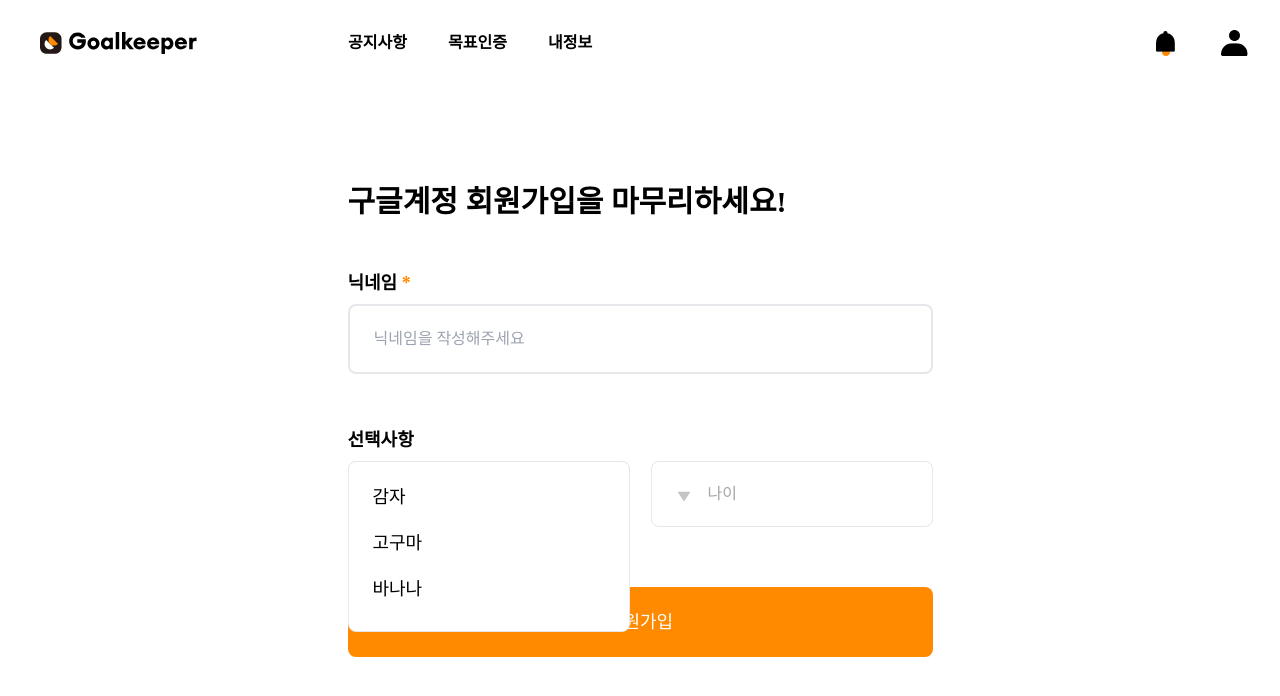
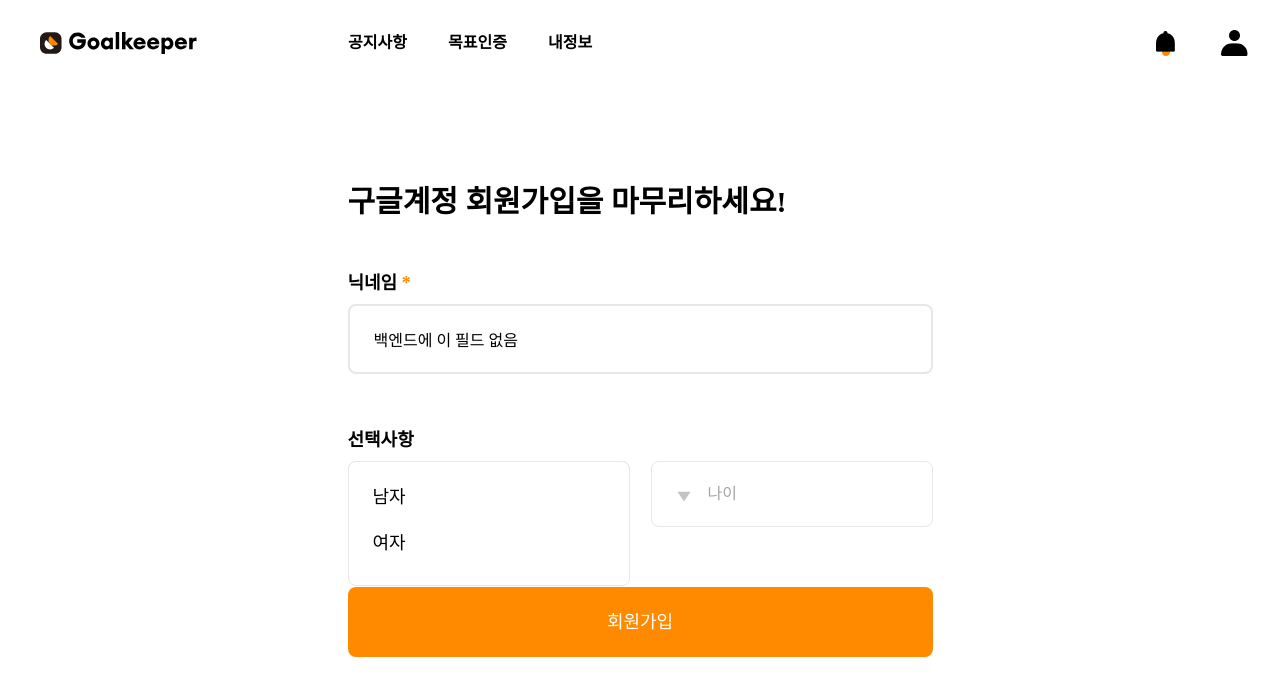
Before and after one commit to GoalKeeperV2-0/GoalKeeperV2-frontend, a React (Create React App) app: page /oauth2/register in a window 1280 px wide. Both pictures are taken after a click on the button "성별". Shown: the top 696 px of the page. Built offline with nearby package versions, Linux system fonts and the light colour scheme; no server answers; a web font is replaced by a local one.

Commit message:
feat : 구글로그인 register api 연동

```diff
--- a/src/app.components/Select/index.tsx
+++ b/src/app.components/Select/index.tsx
@@ -4,15 +4,16 @@ import { ReactComponent as CaretIcon } from 'app.modules/assets/icons/caret.svg'
 
 // export type DefaultValue = string | number | readonly string[] | undefined;
 
-interface Props {
-	options: string[];
-	value: string | null;
+interface Props<T> {
+	options: Map<string, string>;
+	name: string;
+	value: T | null;
 	placeholder: string;
 	// defaultValue: DefaultValue;
-	onChange: (curVar: string) => void;
+	onSelect: (e: React.BaseSyntheticEvent) => void;
 }
 
-export default function Select({ options, value, onChange, placeholder }: Props) {
+export default function Select<T>({ options, name, value, onSelect, placeholder }: Props<T>) {
 	const [isOpen, setIsOpen] = useState<boolean>(false);
 	const optionRef = useRef<HTMLButtonElement>(null);
 
@@ -34,6 +35,11 @@ export default function Select({ options, value, onChange, placeholder }: Props)
 		e.stopPropagation();
 	};
 
+	const optionSelectHandler = (e: React.BaseSyntheticEvent) => {
+		onSelect(e);
+		setIsOpen(false);
+	};
+
 	return (
 		<div className=" w-full relative ">
 			<button
@@ -42,9 +48,13 @@ export default function Select({ options, value, onChange, placeholder }: Props)
 				ref={optionRef}
 				onClick={openOptionList}
 			>
-				<CaretIcon className="w-[1.0rem] pc:w-[1.6rem] arrow-icon-wrap" />
+				<>
+					<CaretIcon className="w-[1.0rem] pc:w-[1.6rem] arrow-icon-wrap" />
 
-				<span className="leading-[100%] text-primaryBlack-300">{placeholder}</span>
+					<span className={`leading-[100%] ${value ? 'text-black' : 'text-primaryBlack-300'} `}>
+						<>{options.get(value as string) || placeholder}</>
+					</span>
+				</>
 			</button>
 			{isOpen && (
 				// eslint-disable-next-line jsx-a11y/click-events-have-key-events
@@ -54,14 +64,19 @@ export default function Select({ options, value, onChange, placeholder }: Props)
 				>
 					<button type="button" className=" w-full max-h-[16.2rem] overflow-y-auto scrollbar ">
 						<ul className="text-body3-mo pc:text-body3-pc space-y-[1.2rem] pc:space-y-[2.4rem]">
-							{options.map((option, index) => (
-								// eslint-disable-next-line jsx-a11y/click-events-have-key-events, jsx-a11y/no-noninteractive-element-interactions
+							{Array.from(options.keys()).map((optionKey, index) => (
 								<li
 									key={index}
-									onClick={() => setIsOpen(false)}
-									className=" overflow-hidden text-left whitespace-nowrap text-ellipsis hover:text-primaryOrange-200"
+									className=" overflow-hidden  whitespace-nowrap text-ellipsis hover:text-primaryOrange-200"
 								>
-									{option}
+									<button
+										value={optionKey}
+										name={name}
+										onClick={optionSelectHandler}
+										className="w-full h-full text-left"
+									>
+										{options.get(optionKey)}
+									</button>
 								</li>
 							))}
 						</ul>
--- a/src/app.features/Auth/components/SubmitButton.tsx
+++ b/src/app.features/Auth/components/SubmitButton.tsx
@@ -5,13 +5,11 @@ interface Props {
 	disabled?: boolean;
 	children: React.ReactNode;
 	isLoading: boolean;
-	onClick: () => void;
 }
-function SubmitButton({ disabled, children, isLoading, onClick }: Props) {
+function SubmitButton({ disabled, children, isLoading }: Props) {
 	return (
 		<Button
 			type="submit"
-			onClick={onClick}
 			variant="solid"
 			size="lg"
 			bgColor={`${disabled ? 'bg-buttonGray-300' : 'bg-primaryOrange-200'}`}
--- a/src/app.features/Auth/components/signUp/OptionalInputArea.tsx
+++ b/src/app.features/Auth/components/signUp/OptionalInputArea.tsx
@@ -2,13 +2,37 @@ import Label from 'app.components/Input/Label';
 import Select from 'app.components/Select';
 import React from 'react';
 
-function OptionalInputArea() {
+export type SexType = 'MAN' | 'WAMAN' | null;
+export type AgeType = 10 | 20 | 30 | 40 | 50 | 60 | 70 | 80 | null;
+
+interface Props {
+	sex: SexType;
+	age: AgeType; // TODO: 배열로 정의할 순 없을까?
+	onSelect: (e: React.BaseSyntheticEvent) => void;
+}
+
+function OptionalInputArea({ sex, age, onSelect }: Props) {
+	const SEX_MAP = new Map<string, string>([
+		['MAN', '남자'],
+		['WAMAN', '여자'],
+	]);
+	const AGE_MAP = new Map<string, string>([
+		['10', '10대'],
+		['20', '20대'],
+		['30', '30대'],
+		['40', '40대'],
+		['50', '50대'],
+		['60', '60대'],
+		['70', '70대'],
+		['80', '80대'],
+	]);
+
 	return (
 		<div className="space-y-[0.8rem] w-full">
 			<Label htmlFor="options" content="선택사항" />
 			<div className="flex justify-between items-center space-x-[0.8rem] pc:space-x-[2.1rem]">
-				<Select options={['감자', '고구마', '바나나']} value={null} onChange={() => null} placeholder="성별" />
-				<Select options={['감자', '고구마', '바나나']} value={null} onChange={() => null} placeholder="나이" />
+				<Select options={SEX_MAP} name="sex" value={sex} onSelect={onSelect} placeholder="성별" />
+				<Select options={AGE_MAP} name="age" value={age} onSelect={onSelect} placeholder="나이" />
 			</div>
 		</div>
 	);
--- a/src/app.features/Auth/views/LoginView.tsx
+++ b/src/app.features/Auth/views/LoginView.tsx
@@ -49,7 +49,7 @@ function LoginView({ error, onSubmit }: Props) {
 						<span className="text-primaryOrange-200">회원가입</span>
 					</Link>
 				</div>
-				<SubmitButton onClick={() => null} isLoading={false} disabled={false}>
+				<SubmitButton isLoading={false} disabled={false}>
 					로그인
 				</SubmitButton>
 			</form>
--- a/src/app.features/Auth/views/Oauth2RegisterView.tsx
+++ b/src/app.features/Auth/views/Oauth2RegisterView.tsx
@@ -1,18 +1,44 @@
-import React from 'react';
+import { UseMutateFunction } from '@tanstack/react-query';
+import { Oauth2RegisterBody } from 'app.modules/api/auth';
+import { AxiosResponse } from 'axios';
+import React, { useState } from 'react';
 import NicknameInputArea from '../components/signUp/NicknameInputArea';
 import OptionalInputArea from '../components/signUp/OptionalInputArea';
 import SubmitButton from '../components/SubmitButton';
 
-function Oauth2RegisterView() {
+interface Props {
+	// TODO: 타입 범용적으로 정의해두기
+	// TODO: 회원가입 버튼 disabled 상태 만들기
+	patchUser: UseMutateFunction<AxiosResponse<any, any>, unknown, Oauth2RegisterBody, unknown>;
+	isLoading: boolean;
+}
+function Oauth2RegisterView({ patchUser, isLoading }: Props) {
+	const [body, setBody] = useState<Oauth2RegisterBody>({ description: '', age: null, sex: null });
+	const onSubmit = (e: React.FormEvent) => {
+		e.preventDefault();
+		if (!body) return;
+		console.log(body);
+		patchUser(body);
+	};
+	const onNicknameChange = (e: React.ChangeEvent<HTMLInputElement>) => {
+		// TODO: 백엔드에 지금 이 필드 없음
+	};
+	const onOptionSelect = (e: React.BaseSyntheticEvent) => {
+		const {
+			target: { name, value },
+		} = e;
+		// TODO: age,sex null 값 못 보내는지 ?
+		setBody((prev) => ({ ...prev, [name]: value }));
+	};
 	return (
-		<form onSubmit={() => null} className="w-full mx-auto pc:mt-[2.4rem] pc:w-[58.5rem]  flex flex-col items-start">
+		<form onSubmit={onSubmit} className="w-full mx-auto pc:mt-[2.4rem] pc:w-[58.5rem]  flex flex-col items-start">
 			<h3 className="h-[2.6rem]">구글계정 회원가입을 마무리하세요!</h3>
 			<div className="space-y-[1rem] w-full mt-[2rem] mb-[4rem] pc:space-y-[3rem] pc:mt-[6.2rem] pc:mb-[6rem]">
-				<NicknameInputArea onChange={() => null} value="" isValid={null} />
-				<OptionalInputArea />
+				<NicknameInputArea onChange={() => null} value="백엔드에 이 필드 없음" isValid={null} />
+				<OptionalInputArea onSelect={onOptionSelect} sex={body?.sex ?? null} age={body?.age ?? null} />
 			</div>
 
-			<SubmitButton onClick={() => null} isLoading={false} disabled={false}>
+			<SubmitButton isLoading={false} disabled={false}>
 				회원가입
 			</SubmitButton>
 		</form>
--- a/src/app.features/Auth/views/SignUpView.tsx
+++ b/src/app.features/Auth/views/SignUpView.tsx
@@ -1,8 +1,9 @@
-import React from 'react';
+import React, { useState } from 'react';
 import BaseTemplate from 'app.components/BaseLayout';
 import { ReactComponent as BackIcon } from 'app.modules/assets/icons/chevron-left.svg';
 import { Link } from 'react-router-dom';
 import { SERVICE_URL } from 'app.modules/constants/ServiceUrl';
+import { Oauth2RegisterBody } from 'app.modules/api/auth';
 import { IForm, Action, signUpFormState } from '../states/signUpForm';
 import SubmitButton from '../components/SubmitButton';
 import EmailInputArea from '../components/signUp/EmailInputArea';
@@ -40,6 +41,17 @@ function SignUpView({ error, onSubmit }: Props) {
 
 		return true;
 	};
+	const [body, setBody] = useState<Oauth2RegisterBody>({ description: '', age: null, sex: null });
+
+	const onNicknameChange = (e: React.ChangeEvent<HTMLInputElement>) => {
+		// TODO: 백엔드에 지금 이 필드 없음
+	};
+	const onOptionSelect = (e: React.BaseSyntheticEvent) => {
+		const {
+			target: { name, value },
+		} = e;
+		setBody((prev) => ({ ...prev, [name]: value }));
+	};
 	return (
 		<form onSubmit={onSubmit} className=" mx-auto pc:mt-[2.8rem] pc:w-[58.5rem]  flex flex-col items-start">
 			<div className="flex items-center  mb-[3rem]   pc:mb-[3.6rem]">
@@ -51,7 +63,7 @@ function SignUpView({ error, onSubmit }: Props) {
 				<EmailInputArea onChange={() => null} value="" isValid={null} />
 				<PasswordInputArea onChange={() => null} value="" isValid={null} errorContent="" />
 				<NicknameInputArea onChange={() => null} value="" isValid={null} />
-				<OptionalInputArea />
+				<OptionalInputArea onSelect={onOptionSelect} sex={body?.sex ?? null} age={body?.age ?? null} />
 			</div>
 			<div className="hidden pc:flex space-x-[0.5rem] justify-end w-full mb-[2.4rem]  font-medium text-[1.8rem] leading-[2.16rem] text-primaryBlack-300">
 				<span>이미 골키퍼에 가입하셨나요?</span>
@@ -59,7 +71,7 @@ function SignUpView({ error, onSubmit }: Props) {
 					<span className="text-primaryOrange-200">로그인</span>
 				</Link>
 			</div>
-			<SubmitButton onClick={() => null} isLoading={false} disabled={getBtnState()}>
+			<SubmitButton isLoading={false} disabled={getBtnState()}>
 				회원가입
 			</SubmitButton>
 		</form>
--- a/src/app.modules/api/auth.ts
+++ b/src/app.modules/api/auth.ts
@@ -1,3 +1,4 @@
+import { AgeType, SexType } from 'app.features/Auth/components/signUp/OptionalInputArea';
 import client from './client';
 
 export const oauth2 = async (code: string) => {
@@ -6,11 +7,11 @@ export const oauth2 = async (code: string) => {
 	} = await client.get(`/oauth2/google?code=${code}`);
 	return { accessToken, newbie, refreshToken };
 };
-
+// TODO: 닉네임 필드가 없음
 export interface Oauth2RegisterBody {
-	age: number;
+	age: AgeType; // TODO: Type 따로 선언해둔 파일 만들기
 	description: string;
-	sex: 'MAN' | 'WAMAN' | null;
+	sex: SexType;
 }
 export const oauth2Register = async (body: Oauth2RegisterBody) => {
 	const res = await client.patch(`/oauth2/additionalUserInfo`, { ...body });
--- a/src/pages/Login/index.tsx
+++ b/src/pages/Login/index.tsx
@@ -5,7 +5,7 @@ import BaseLayout from 'app.components/BaseLayout';
 function Login() {
 	return (
 		<BaseLayout>
-			<LoginView onSubmit={() => null} error="" />
+			<LoginView onSubmit={() => ''} error="" />
 		</BaseLayout>
 	);
 }
--- a/src/pages/Oauth2Callback.tsx
+++ b/src/pages/Oauth2Callback.tsx
@@ -6,7 +6,7 @@ import { oauth2 } from 'app.modules/api/auth';
 import { setCookie } from 'app.modules/cookie';
 function Oauth2Callback() {
 	const navigate = useNavigate();
-	/*const { data } = useQuery(
+	const { data } = useQuery(
 		['oauth2', 'google'],
 		() => oauth2(new URL(document.location.toString()).searchParams.get('code') as string),
 		{
@@ -30,7 +30,7 @@ function Oauth2Callback() {
 			refetchOnReconnect: false,
 			refetchOnWindowFocus: false,
 		}
-	);*/
+	);
 
 	useEffect(() => {
 		console.log('인가코드 : ', new URL(document.location.toString()).searchParams.get('code') as string);
--- a/src/pages/Oauth2Register.tsx
+++ b/src/pages/Oauth2Register.tsx
@@ -2,12 +2,16 @@ import { useMutation } from '@tanstack/react-query';
 import BaseLayout from 'app.components/BaseLayout';
 import Oauth2RegisterView from 'app.features/Auth/views/Oauth2RegisterView';
 import { oauth2Register } from 'app.modules/api/auth';
-import React, { useEffect } from 'react';
+import { SERVICE_URL } from 'app.modules/constants/ServiceUrl';
+import React, { useEffect, useState } from 'react';
+import { useNavigate } from 'react-router-dom';
 
 function Oauth2Register() {
-	/*const { mutate, isLoading: isPatchLoading } = useMutation(oauth2Register, {
+	const navigate = useNavigate();
+	const { mutate: patchUser, isLoading: isPatchLoading } = useMutation(oauth2Register, {
 		onSuccess: (res) => {
 			console.log(res);
+			navigate(SERVICE_URL.home);
 			alert('계정정보수정완료');
 		},
 		onError: (error) => alert('오류 발생.'),
@@ -15,16 +19,10 @@ function Oauth2Register() {
 			//
 		},
 	});
-	useEffect(() => {
-		mutate({
-			age: 20,
-			description: '',
-			sex: 'MAN',
-		});
-	}, []);*/
+
 	return (
 		<BaseLayout>
-			<Oauth2RegisterView />
+			<Oauth2RegisterView patchUser={patchUser} isLoading={isPatchLoading} />
 		</BaseLayout>
 	);
 }
```
Also changed, not shown: 2 other files (tests, documents, lock files or other folders).
